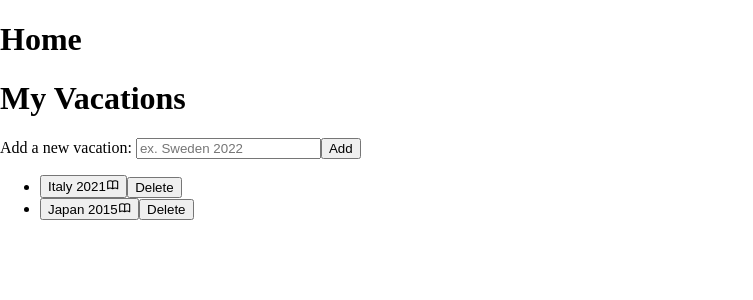
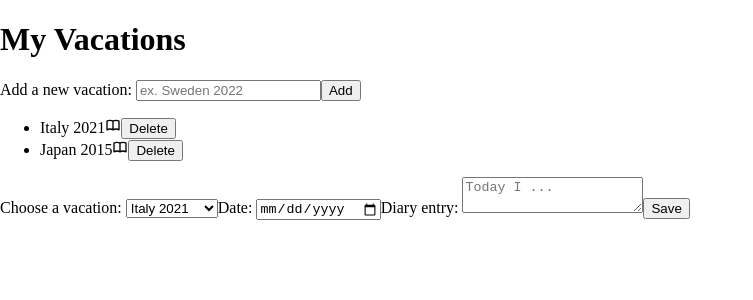
Before and after one commit to AnH13-6/capstone-project, a Next.js app: page / in a window 1280 px wide. Shown: the top 300 px of the page, without its empty margins (0-753 px from the left). Built offline with nearby package versions, Linux system fonts and the light colour scheme.

Commit message:
changes according to review

```diff
--- a/src/components/EntryForm.js
+++ b/src/components/EntryForm.js
@@ -1,31 +1,23 @@
-//import {useState} from 'react';
-
-import useVacationStore from './hooks/useVacationStore';
-// import Vacations from './vacations';
+import useVacationStore from '../hooks/useVacationStore';
 
 export default function EntryForm() {
-	// 	const [entries, setEntries] = useState('');
+	const {vacations} = useVacationStore();
 
 	return (
-		<>
 		<form>
-				<label htmlFor="chooseVacation">Choose a vacation: </label>
+			<label htmlFor="vacation-select">Choose a vacation: </label>
 			<select name="vacations" id="vacation-select">
-					{useVacationStore.vacations.map(vacation => (
-						<option
-							key="vacationSelect"
-							value={useVacationStore.vacations.vacationName}
-							required
-						>
+				{vacations.map(vacation => (
+					<option key="vacationSelect" value={vacations.vacationName} required>
 						{vacation.vacationName}
 					</option>
 				))}
 			</select>
+			<label>Date: </label>
 			<input type="date" name="date" required />
-				<label>Diary entry: </label>
-				<textarea name="entry" placeholder="Today I ..."></textarea>
+			<label htmlFor="text-entry">Diary entry: </label>
+			<textarea id="text-entry" name="entry" placeholder="Today I ..."></textarea>
 			<button type="submit">Save</button>
 		</form>
-		</>
 	);
 }
--- a/src/components/VacationForm.js
+++ b/src/components/VacationForm.js
@@ -18,7 +18,6 @@ export default function VacationForm() {
 	};
 
 	return (
-		<>
 		<form>
 			<label>Add a new vacation: </label>
 			<input
@@ -36,6 +35,5 @@ export default function VacationForm() {
 				Add
 			</button>
 		</form>
-		</>
 	);
 }
--- a/src/components/Vacations.js
+++ b/src/components/Vacations.js
@@ -1,18 +1,15 @@
-import {HiOutlineBookOpen} from 'react-icons/hi';
+import {HiOutlineBookOpen as OpenBookIcon} from 'react-icons/hi';
 
 import useVacationStore from '../hooks/useVacationStore';
 
 function Vacations() {
 	const {vacations, removeVacation} = useVacationStore();
 	return (
-		<>
 		<ul>
 			{vacations.map(vacation => (
 				<li key={vacation.id}>
-						<button>
 					{vacation.vacationName}
-							<HiOutlineBookOpen />
-						</button>
+					<OpenBookIcon />
 					<button
 						onClick={() => {
 							removeVacation(vacation.id);
@@ -23,7 +20,6 @@ function Vacations() {
 				</li>
 			))}
 		</ul>
-		</>
 	);
 }
 
--- a/src/pages/_app.js
+++ b/src/pages/_app.js
@@ -1,5 +1,3 @@
-import VacationForm from '../components/VacationForm';
-import Vacations from '../components/vacations';
 import {GlobalStyle} from '../styles';
 
 export default function App({Component, pageProps}) {
@@ -7,9 +5,6 @@ export default function App({Component, pageProps}) {
 		<>
 			<GlobalStyle />
 			<Component {...pageProps} />
-			<h1>My Vacations</h1>
-			<VacationForm />
-			<Vacations />
 		</>
 	);
 }
--- a/src/pages/index.js
+++ b/src/pages/index.js
@@ -1,4 +1,8 @@
 import Head from 'next/head';
+
+import EntryForm from '../components/EntryForm';
+import VacationForm from '../components/VacationForm';
+import Vacations from '../components/vacations';
 
 export default function HomePage() {
 	return (
@@ -7,7 +11,10 @@ export default function HomePage() {
 				<title key="title">My Project</title>
 				<meta key="description" name="description" content="This is my project" />
 			</Head>
-			<h1>Home</h1>
+			<h1>My Vacations</h1>
+			<VacationForm />
+			<Vacations />
+			<EntryForm />
 		</>
 	);
 }
```
Lines whose indentation alone changed are shown as unchanged.
